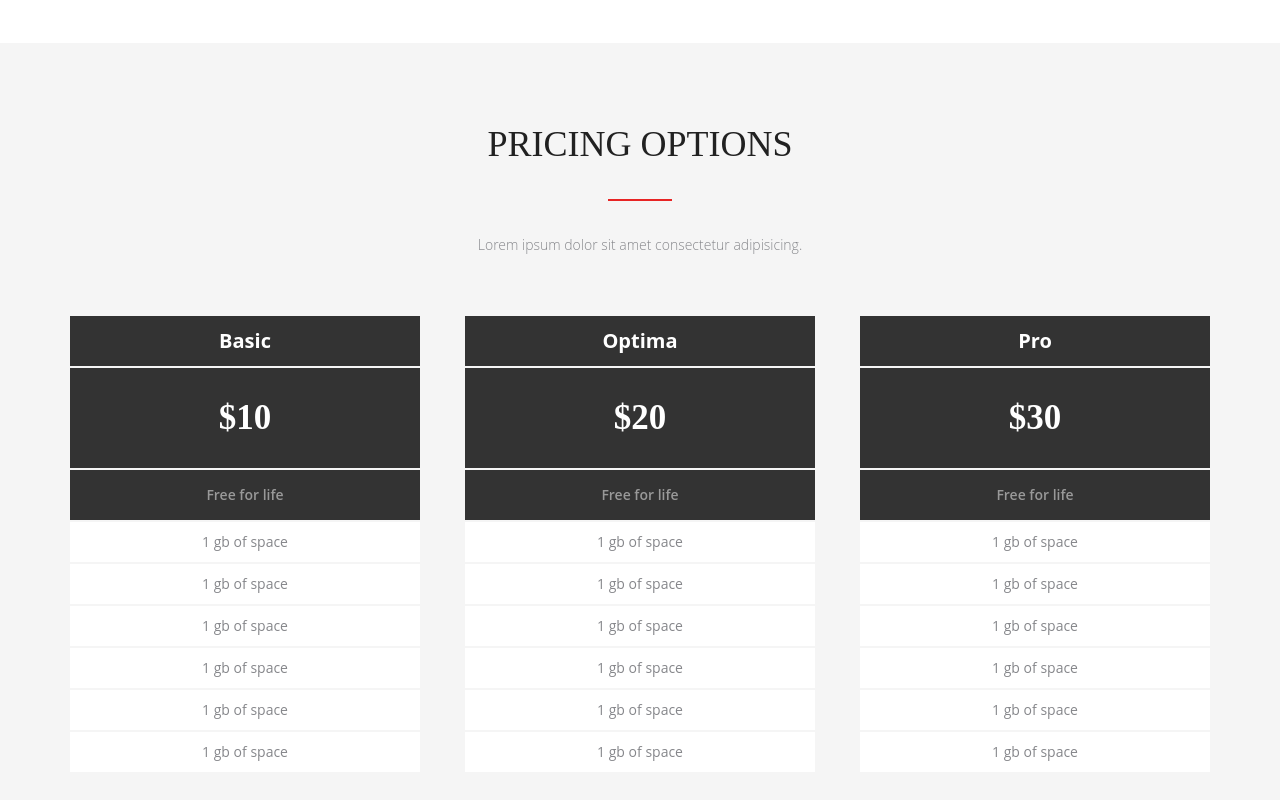
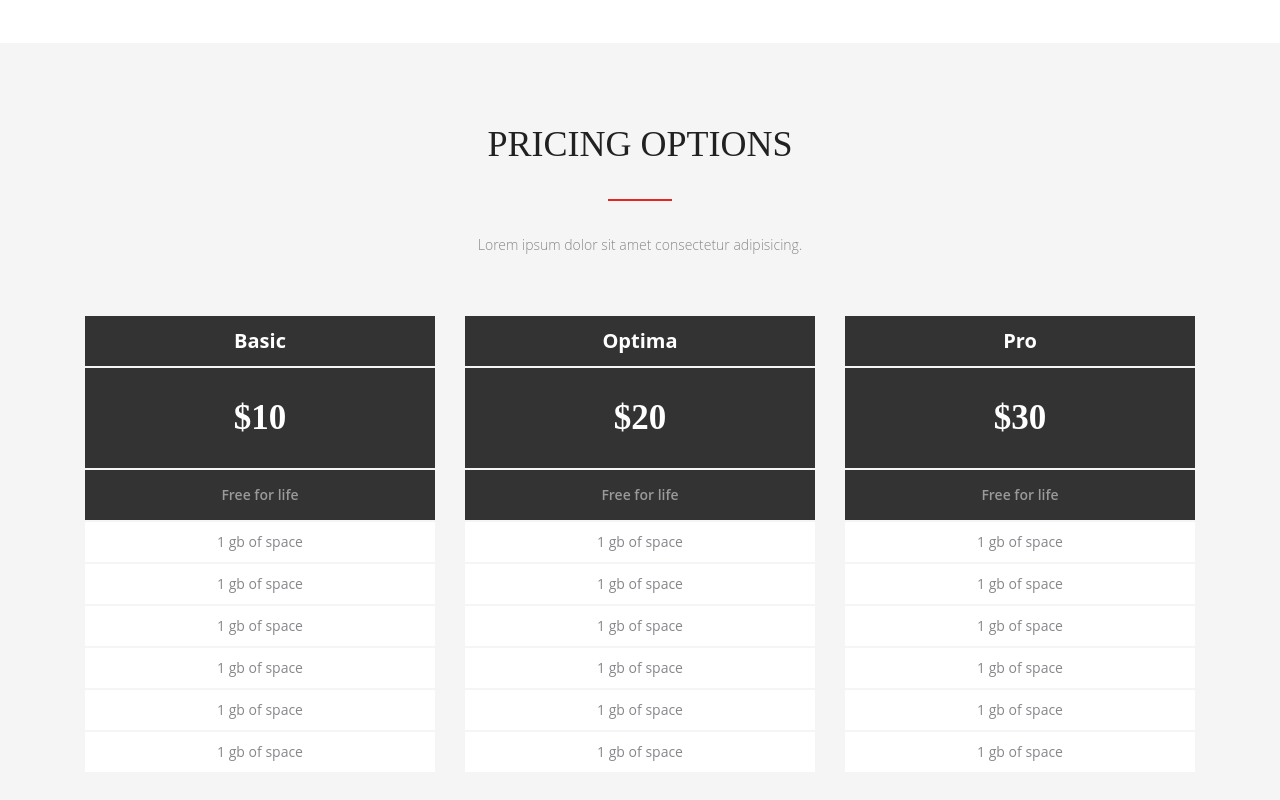
Before and after one commit to Pavel070707/FE36-Landing-Dashevich-Pavel, a plain HTML site: page index.html in a window 1280 px wide. Shown: the part 621-1421 px from the top of the page. Drawn offline with Linux system fonts and the light colour scheme.

Commit message:
ht 5 add

```diff
--- a/css/pricing.css
+++ b/css/pricing.css
@@ -21,9 +21,12 @@
 .pricing__wrap {
     display: flex;
     justify-content: space-between;
+
 }
 .list {
     text-align: center;
+    margin: 0 15px;
+    flex-wrap: wrap;
 
 }
 .list__tariff {
```
